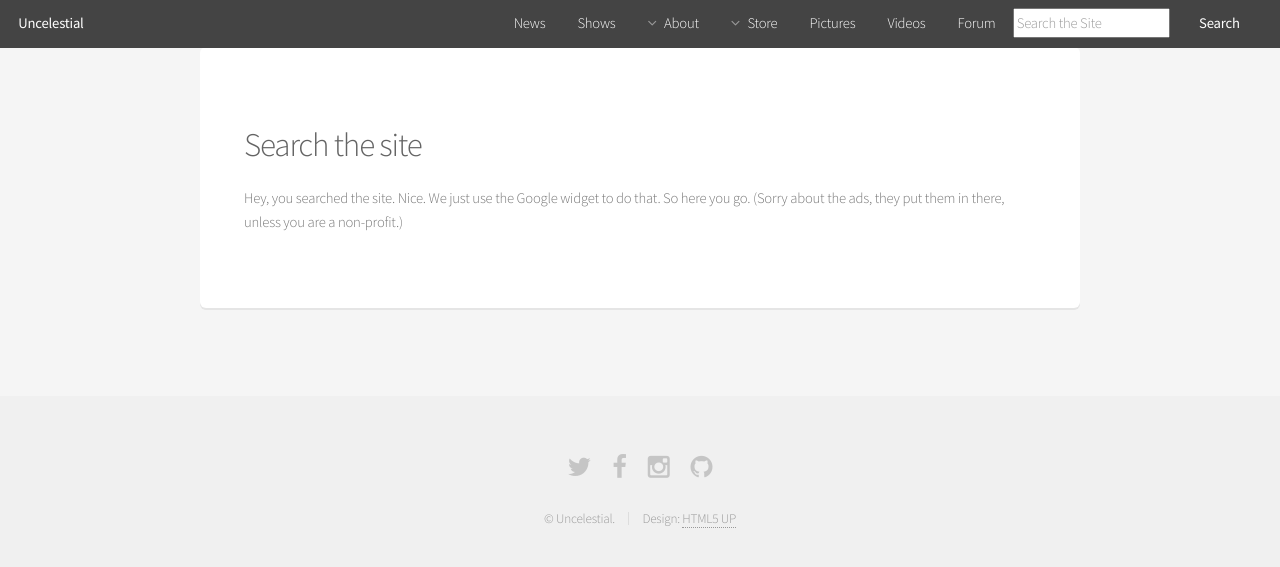
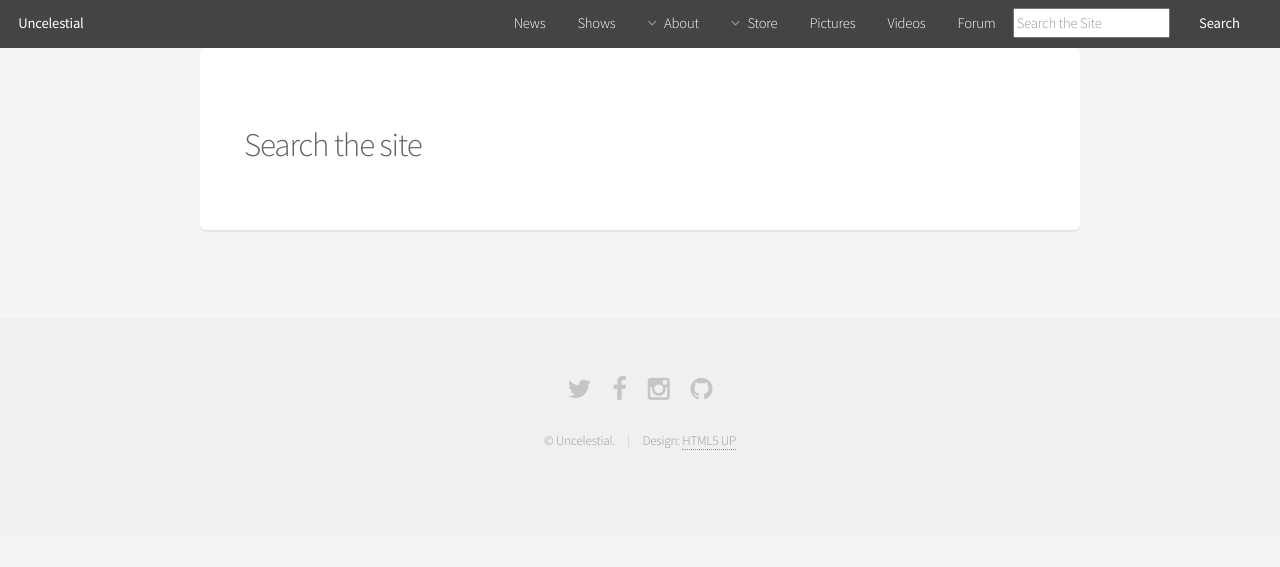
Before and after one commit to tvconefive/uncelestial.github.io, a Jekyll site: the page built from search.md, in a window 1280 px wide. Shown: the top 567 px of the page. Built offline with Jekyll 4.4.1, drawn with Linux system fonts in a browser that asks for light colours; comment, search, counter and statistics services are not loaded.

Commit message:
Update search.md

```diff
--- a/search.md
+++ b/search.md
@@ -4,9 +4,6 @@ description: I mean it's so important that you would be able to search. So impor
 ---
 
 ## Search the site
-
-Hey, you searched the site. Nice. We just use the Google widget to do that. So here you go. (Sorry about the ads, they
-put them in there, unless you are a non-profit.)
 
 <script>
   (function() {
```
